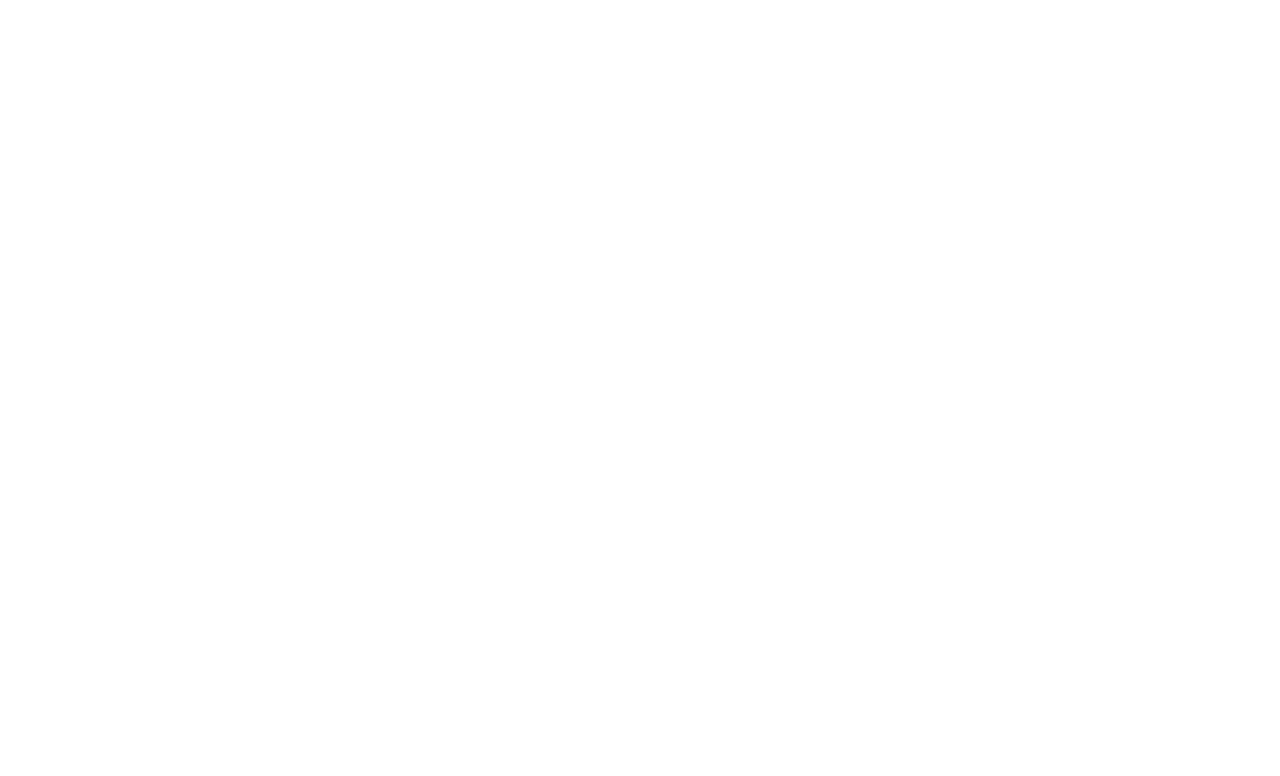
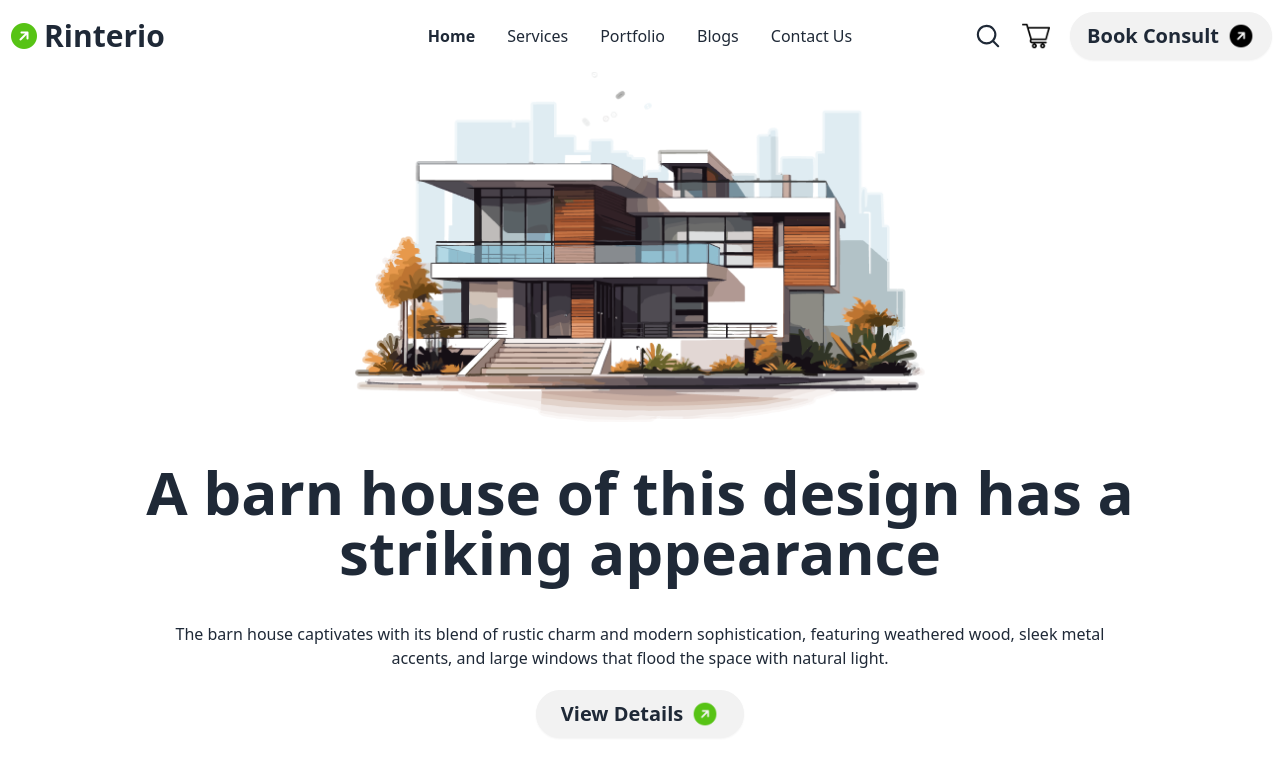
Before and after one commit to md-abu-hanif/project-3, a plain HTML site: page index.html in a window 1280 px wide. Drawn offline with nearby package versions, Linux system fonts and the light colour scheme.

Commit message:
header part added

```diff
--- a/index.html
+++ b/index.html
@@ -1,5 +1,6 @@
 <!DOCTYPE html>
-<html lang="en">
+<html lang="en"data-theme="light">
+
 <head>
     <meta charset="UTF-8">
     <meta name="viewport" content="width=device-width, initial-scale=1.0">
@@ -12,7 +13,94 @@
     <link href="https://cdn.jsdelivr.net/npm/daisyui@4.12.10/dist/full.min.css" rel="stylesheet" type="text/css" />
     <script src="https://cdn.tailwindcss.com"></script>
 </head>
+
 <body>
+    <!-- Header Section -->
+    <header class="container mx-auto">
+        <!-- Nav Section -->
+        <section>
+            <nav>
+                <div class="navbar bg-base-100">
+                    <div class="navbar-start">
+                        <img class="size-8 mr-1" src="assets/right-up (1).png" alt="">
+                        <a class="font-bold text-3xl">Rinterio</a>
+                    </div>
+                    <div class="navbar-center hidden lg:flex">
+                        <ul class="menu menu-horizontal text-base px-1">
+                            <li><a class="font-bold">Home</a></li>
+                            <li><a>Services</a></li>
+                            <li><a>Portfolio</a></li>
+                            <li><a>Blogs</a></li>
+                            <li><a>Contact Us</a></li>
+                        </ul>
+                    </div>
+                    <div class="navbar-end ">
+                        <svg xmlns="http://www.w3.org/2000/svg" viewBox="0 0 20 20" fill="currentColor"
+                            class="size-7 mr-5 hidden lg:block">
+                            <path fill-rule="evenodd"
+                                d="M9 3.5a5.5 5.5 0 1 0 0 11 5.5 5.5 0 0 0 0-11ZM2 9a7 7 0 1 1 12.452 4.391l3.328 3.329a.75.75 0 1 1-1.06 1.06l-3.329-3.328A7 7 0 0 1 2 9Z"
+                                clip-rule="evenodd" />
+                        </svg>
+                        <img class="size-7 mr-5 hidden lg:block" src="assets/shopping-cart.png" alt="">
+                        <button class="btn rounded-full bg-book-primary text-xl font-bold hidden lg:flex">
+                            Book Consult
+                            <img class="size-7 " src="assets/right-up.png" alt="">
+                        </button>
+                    </div>
+                    <div class="dropdown dropdown-bottom dropdown-end">
+                        <div tabindex="0" role="button" class=" lg:hidden">
+                            <div class="flex-none">
+                                <button class="btn btn-square btn-ghost">
+                                    <svg xmlns="http://www.w3.org/2000/svg" viewBox="0 0 20 20" fill="currentColor"
+                                        class="size-7 lg:hidden">
+                                        <path fill-rule="evenodd"
+                                            d="M2 4.75A.75.75 0 0 1 2.75 4h14.5a.75.75 0 0 1 0 1.5H2.75A.75.75 0 0 1 2 4.75ZM2 10a.75.75 0 0 1 .75-.75h14.5a.75.75 0 0 1 0 1.5H2.75A.75.75 0 0 1 2 10Zm0 5.25a.75.75 0 0 1 .75-.75h14.5a.75.75 0 0 1 0 1.5H2.75a.75.75 0 0 1-.75-.75Z"
+                                            clip-rule="evenodd" />
+                                    </svg>
+                                </button>
+                            </div>
+                        </div>
+                        <ul class="dropdown-content menu bg-base-100 rounded-box z-[1] w-52 p-2 shadow">
+                            <li><a>Home</a></li>
+                            <li><a>Services</a></li>
+                            <li><a>Portfolio</a></li>
+                            <li><a>Blogs</a></li>
+                            <li><a>Contact Us</a></li>
+                        </ul>
+                    </div>
+                </div>
+                </div>
+            </nav>
+        </section>
+        <!-- Banner Section -->
+        <section>
+            <div>
+                <div class="card">
+                    <figure>
+                        <img src="assets/banner.png" alt="" />
+                    </figure>
+                </div>
+                <div class="">
+                    <h1 class="lg:m-10 m-5 lg:text-6xl text-5xl font-bold text-center">A barn house of this design has a
+                        <br> striking appearance
+                    </h1>
+                    <p class="m-5 text-center">The barn house captivates with its blend of rustic charm and modern
+                        sophistication, featuring weathered wood, sleek metal <br> accents, and large windows that flood
+                        the space with natural light.</p>
+                </div>
+                <div class="text-center m-5 mt-5 mb-10">
+                    <button class="btn rounded-full w-full lg:w-52 bg-visit-primary text-xl font-bold">
+                        View Details
+                        <img class="size-7" src="assets/right-up (1).png" alt="">
+                    </button>
+                </div>
+            </div>
+        </section>
+    </header>
 
+    <!-- main Part Start -->
+     <main class="container mx-auto">
+
+     </main>
 </body>
 </html>
```
